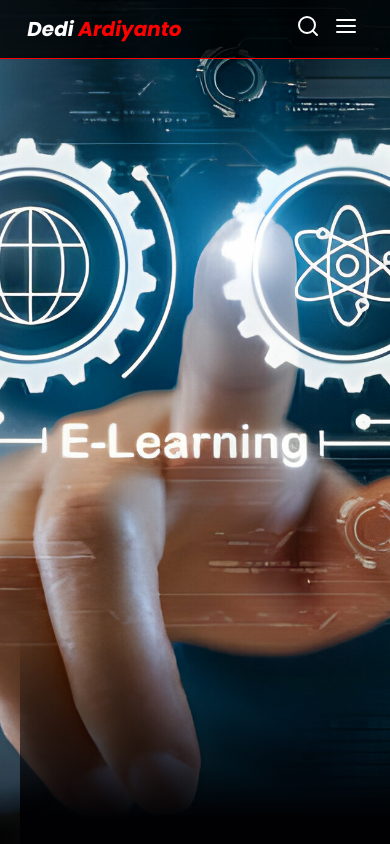
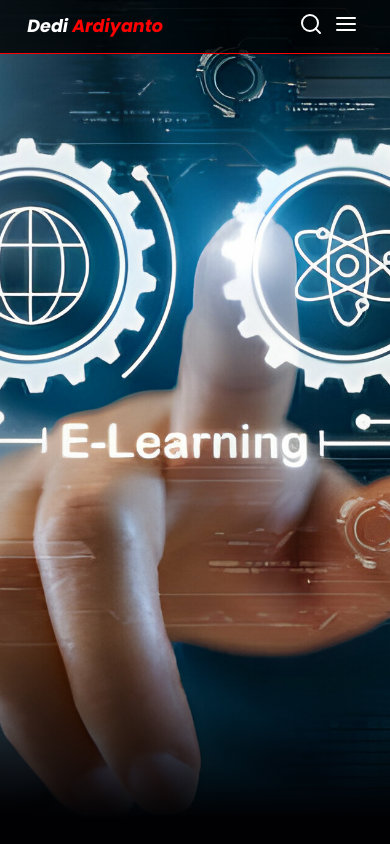
Before and after one commit to DeddyArdiyanto/dediardiyantosk, a plain HTML site: page index.html in a window 390 px wide. Shown: the top 844 px of the page. Drawn offline with nearby package versions, Linux system fonts and the light colour scheme.

Commit message:
Add files via upload

```diff
--- a/css/style.css
+++ b/css/style.css
@@ -271,9 +271,9 @@ body {
 }
 
 /* Mobile Phone */
-@media only screen and (max-width: 600px) {
-  body {
-    font-size: 14px;
+@media (max-width: 600px) {
+  html {
+    font-size: 55%;
   }
   #hamburger-menu {
     display: inline-block;
@@ -305,10 +305,6 @@ body {
   .navbar .navbar-nav a:hover::after {
     transform: scaleX(0.2);
   }
-  .hero {
-    padding: 2rem;
-  }
-
   .artikel {
     padding: 2rem;
   }
```
